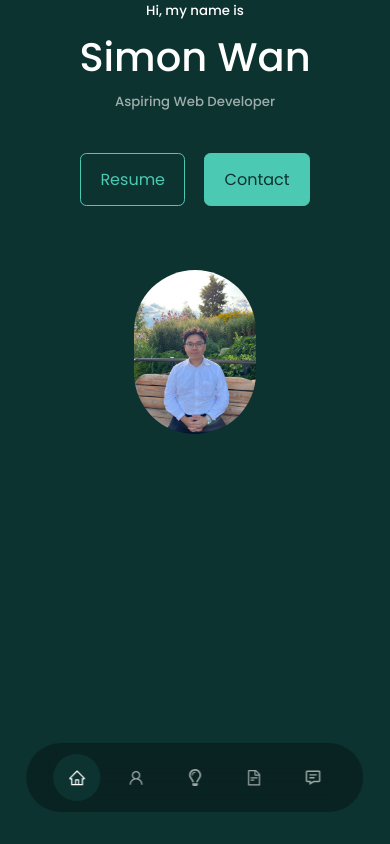
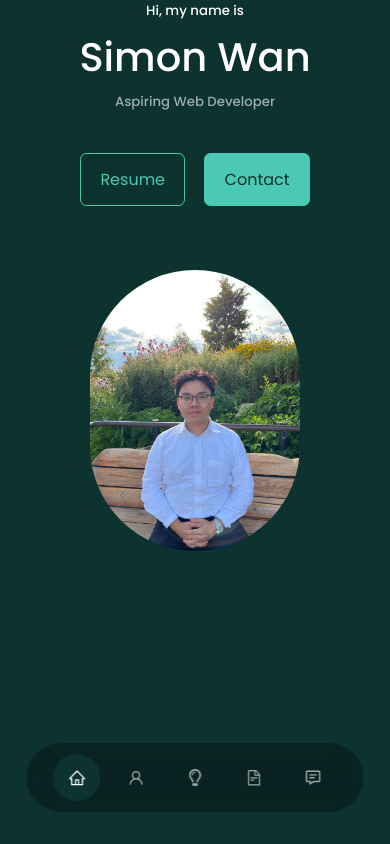
Before and after one commit to simon-wann/personal-website, a React (Create React App) app: page / in a window 390 px wide. Shown: the top 844 px of the page. Built offline with nearby package versions, Linux system fonts and the light colour scheme.

Commit message:
Sync Sizing

```diff
--- a/src/components/header/header.css
+++ b/src/components/header/header.css
@@ -55,18 +55,22 @@ header {
 /* Small Devices */
 @media screen and (max-width: 600px) {
     header {
-        height: 85vh;
+        height: 60vh;
     }
 
     .socials {
         display: none;
+    }
+
+    .PFP {
+        width: 60%;
     }
 }
 
 /* Medium Devices */
 @media screen and (max-width: 1024px) {
     header {
-        height: 110vh;
+        height: 90vh;
     }
 
 }
@@ -74,6 +78,6 @@ header {
 /* Large Devices */
 @media screen and (min-width: 1200px) {
     header {
-        height: 150vh;
+        height: 120vh;
     }
 }
```
